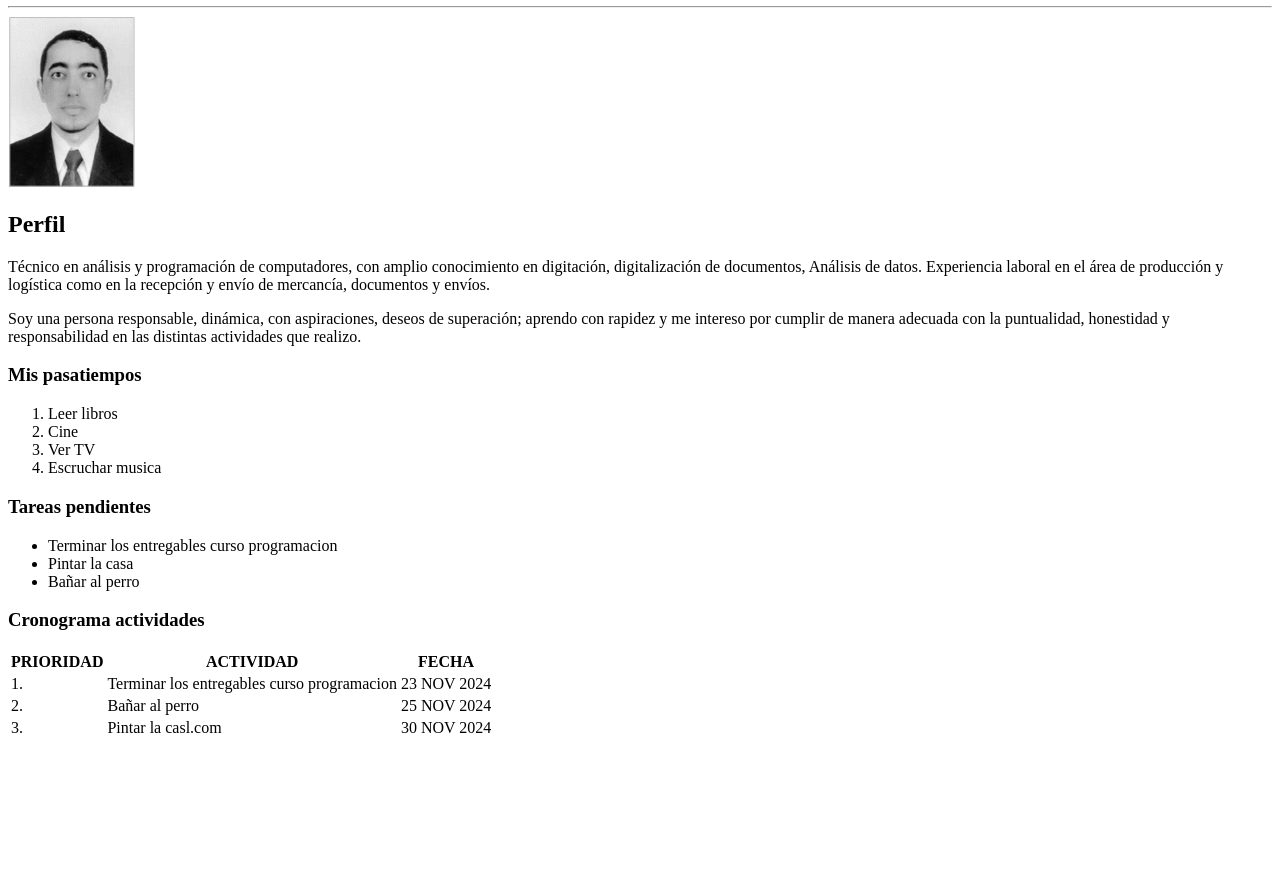
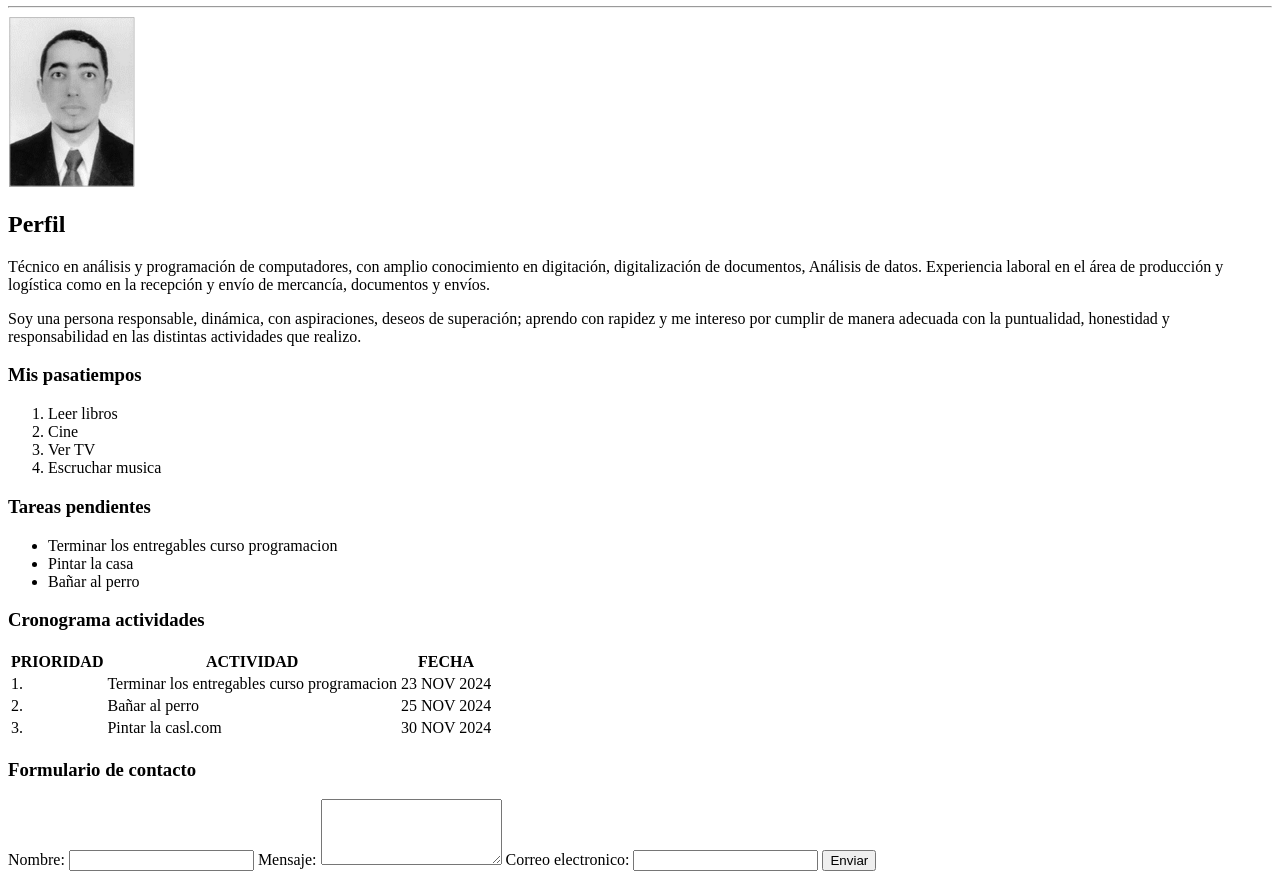
Before and after one commit to angel-ttc-222/mi-pagina-web, a plain HTML site: page index.html in a window 1280 px wide. Shown: the part 100-979 px from the top of the page. Before the commit the page ends 848 px from the top, so only its background shows below. Drawn offline with Linux system fonts and the light colour scheme.

Commit message:
Se agrega al index el formulario de contacto

```diff
--- a/index.html
+++ b/index.html
@@ -66,6 +66,20 @@
         </tr>
     </Table>
 
+    <h3>Formulario de contacto</h3>
+    <form action="">
+        <label>Nombre: </label>
+        <input type="text" name="nombre" required>
+
+        <label>Mensaje: </label>
+        <textarea name="" id="mensaje" rows="4"></textarea>
+
+        <label>Correo electronico: </label>
+        <input type="email" name="email" required>
+
+        <input type="submit" name="" value="Enviar">
+      </form>
+
 
 </body>
 </html>
```
